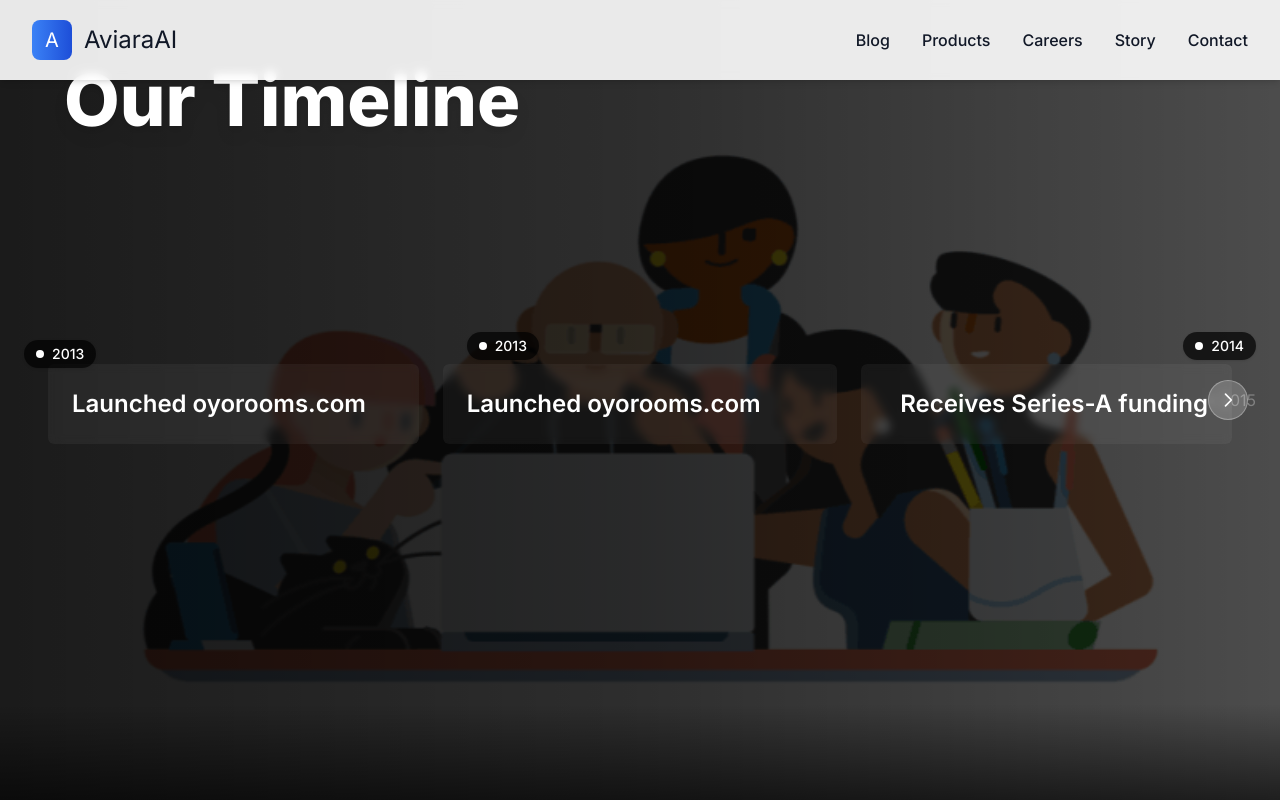
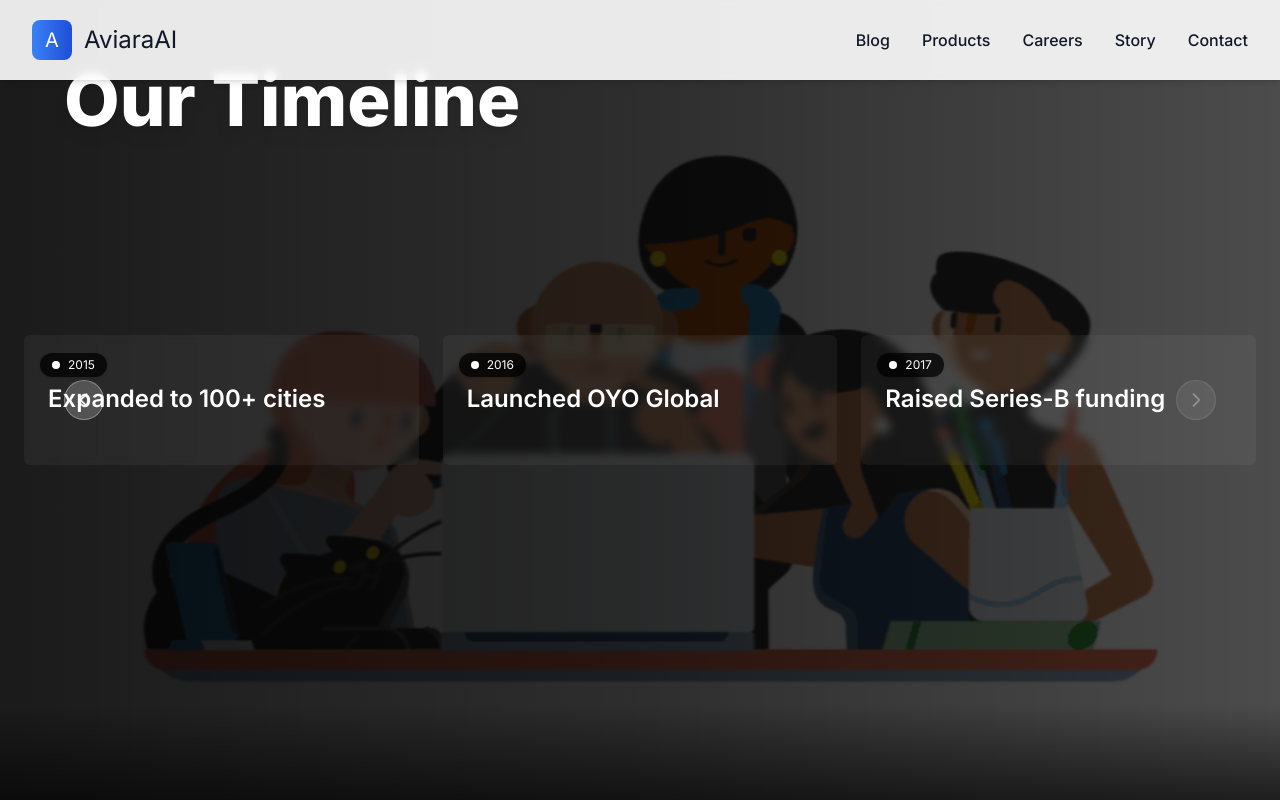
Before and after one commit to aviaraai/aviaraai-website, a Next.js app: page /story in a window 1280 px wide. Both pictures are taken after a click on the button "Next timeline". Shown: the part 1889-2689 px from the top of the page. Built offline with nearby package versions, Linux system fonts and the light colour scheme.

Commit message:
changes in the timeline

```diff
--- a/components/Story.js
+++ b/components/Story.js
@@ -3,6 +3,33 @@
 import Link from "next/link";
 
 export default function Story() {
+  // ---------- timeline data ----------
+  const timelineItems = [
+    { year: "2013", title: "Launched oyorooms.com" },
+    { year: "2013", title: "Opened first OYO property" },
+    { year: "2014", title: "Receives Series-A funding" },
+    { year: "2015", title: "Expanded to 100+ cities" },
+    { year: "2016", title: "Launched OYO Global" },
+    { year: "2017", title: "Raised Series-B funding" },
+    // add more items as needed
+  ];
+
+  // ---------- state for paging ----------
+  const [index, setIndex] = React.useState(0);
+  const visibleItems = timelineItems.slice(index, index + 3);
+
+  const handleNext = () => {
+    if (index + 3 < timelineItems.length) {
+      setIndex((i) => i + 3);
+    }
+  };
+
+  const handlePrev = () => {
+    if (index - 3 >= 0) {
+      setIndex((i) => i - 3);
+    }
+  };
+
   return (
     <main className="font-sora text-[#0F4C75] bg-white">
       <section className="w-full h-screen flex flex-col md:flex-row bg-[#efefef]">
@@ -118,6 +145,7 @@
       {/* Divider */}
       <hr className="border-t border-gray-200 max-w-5xl mx-auto" />
 
+      {/* ---------- HERO TIMELINE (dynamic paging) ---------- */}
       <section
         className="w-full h-screen relative overflow-hidden"
         style={{
@@ -131,74 +159,73 @@
           <div className="absolute inset-0 bg-black/70 md:bg-gradient-to-r md:from-black/65 md:via-black/40 md:to-transparent" />
         </div>
 
-        <div className="absolute left-8 top-10 md:left-16 md:top-16 z-30">
+        {/* Heading */}
+        <div className="absolute left-8 top-10 md:left-16 md:top-16 z-40">
           <h1 className="text-5xl md:text-7xl font-extrabold text-white leading-tight drop-shadow-lg">
             Our Timeline
           </h1>
         </div>
 
-        <div className="absolute inset-x-0 top-1/2 transform -translate-y-1/2 z-30 px-6">
+        {/* TIMELINE CARDS (shows 3 at a time) */}
+        <div className="absolute inset-x-0 top-1/2 -translate-y-1/2 z-30 px-6">
           <div className="max-w-7xl mx-auto grid grid-cols-12 gap-6 items-start">
-            <div className="col-span-12 md:col-span-5 lg:col-span-4">
-              <div className="relative md:pl-6">
-                <div className="absolute md:-top-6 left-0 z-40">
-                  <div className="inline-flex items-center gap-2 px-3 py-1 rounded-full bg-black/70 text-white text-sm shadow">
-                    <span className="w-2 h-2 rounded-full bg-white" />
-                    <span className="font-medium">2013</span>
+            {visibleItems.map((item, i) => {
+              // i === 0 -> left, i === 1 -> center, i === 2 -> right
+              const justifyClass =
+                i === 0 ? "justify-start" : i === 1 ? "justify-center" : "justify-end";
+
+              return (
+                <div
+                  key={index + i}
+                  className={`col-span-12 md:col-span-4 lg:col-span-4 flex ${justifyClass}`}
+                >
+                  <div className="relative w-full max-w-md p-6 pt-12 bg-white/5 backdrop-blur-sm rounded-md min-h-[130px]">
+                    {/* YEAR */}
+                    <div className="absolute left-4 top-4 z-40">
+                      <div className="inline-flex items-center gap-2 px-3 py-1 rounded-full bg-black/75 text-white text-xs shadow">
+                        <span className="w-2 h-2 rounded-full bg-white" />
+                        <span>{item.year}</span>
+                      </div>
+                    </div>
+
+                    {/* TITLE */}
+                    <h3 className="text-xl md:text-2xl font-semibold text-white leading-tight m-0">
+                      {item.title}
+                    </h3>
                   </div>
                 </div>
-
-                <div className="mt-4 md:mt-2 p-6 bg-white/5 backdrop-blur-sm rounded-md">
-                  <h3 className="text-xl md:text-2xl font-semibold text-white leading-tight">
-                    Launched oyorooms.com
-                  </h3>
-                </div>
-              </div>
-            </div>
-
-            <div className="col-span-12 md:col-span-4 lg:col-span-4 flex items-start justify-center">
-              <div className="relative w-full max-w-md">
-                <div className="absolute -top-6 left-6 z-40">
-                  <div className="inline-flex items-center gap-2 px-3 py-1 rounded-full bg-black/70 text-white text-sm shadow">
-                    <span className="w-2 h-2 rounded-full bg-white" />
-                    <span className="font-medium">2013</span>
-                  </div>
-                </div>
-
-                <div className="mt-4 md:mt-2 p-6 bg-white/5 backdrop-blur-sm rounded-md">
-                  <h3 className="text-xl md:text-2xl font-semibold text-white leading-tight">
-                    Launched oyorooms.com
-                  </h3>
-                </div>
-              </div>
-            </div>
-
-            <div className="col-span-12 md:col-span-3 lg:col-span-4 flex items-start justify-end">
-              <div className="relative w-full max-w-md md:pr-6">
-                <div className="absolute -top-6 right-0 z-40">
-                  <div className="inline-flex items-center gap-2 px-3 py-1 rounded-full bg-black/70 text-white text-sm shadow">
-                    <span className="w-2 h-2 rounded-full bg-white" />
-                    <span className="font-medium">2014</span>
-                  </div>
-                </div>
-
-                <div className="mt-4 md:mt-2 p-6 bg-white/5 backdrop-blur-sm rounded-md text-right">
-                  <h3 className="text-xl md:text-2xl font-semibold text-white leading-tight">
-                    Receives Series-A funding
-                  </h3>
-                </div>
-              </div>
-            </div>
+              );
+            })}
           </div>
         </div>
 
-        <div className="hidden md:block absolute right-6 top-1/2 transform -translate-y-1/2 z-20">
-          <div className="text-white/30 select-none">• 2015</div>
-        </div>
+        {/* LEFT ARROW (only visible when you can go back) */}
+        {index > 0 && (
+          <button
+            onClick={handlePrev}
+            className="absolute left-16 top-1/2 -translate-y-1/2 z-30 w-10 h-10 rounded-full bg-white/20 border border-white/30 text-white hover:bg-white/30 flex items-center justify-center"
+            aria-label="Previous timeline"
+          >
+            <svg
+              xmlns="http://www.w3.org/2000/svg"
+              className="h-5 w-5 rotate-180"
+              fill="none"
+              viewBox="0 0 24 24"
+              stroke="currentColor"
+              strokeWidth={2}
+            >
+              <path strokeLinecap="round" strokeLinejoin="round" d="M9 5l7 7-7 7" />
+            </svg>
+          </button>
+        )}
 
+        {/* RIGHT ARROW */}
         <button
-          aria-hidden
-          className="absolute right-8 top-1/2 transform -translate-y-1/2 z-30 w-10 h-10 rounded-full bg-white/20 border border-white/30 text-white hover:bg-white/30 flex items-center justify-center"
+          onClick={handleNext}
+          className={`absolute right-16 top-1/2 -translate-y-1/2 z-30 w-10 h-10 rounded-full bg-white/20 border border-white/30 text-white hover:bg-white/30 flex items-center justify-center ${
+            index + 3 >= timelineItems.length ? "opacity-40 pointer-events-none" : ""
+          }`}
+          aria-label="Next timeline"
         >
           <svg
             xmlns="http://www.w3.org/2000/svg"
@@ -208,14 +235,11 @@
             stroke="currentColor"
             strokeWidth={2}
           >
-            <path
-              strokeLinecap="round"
-              strokeLinejoin="round"
-              d="M9 5l7 7-7 7"
-            />
+            <path strokeLinecap="round" strokeLinejoin="round" d="M9 5l7 7-7 7" />
           </svg>
         </button>
 
+        {/* Bottom gradient */}
         <div className="absolute bottom-0 left-0 right-0 h-24 bg-gradient-to-t from-black/60 to-transparent pointer-events-none" />
       </section>
     </main>
```
